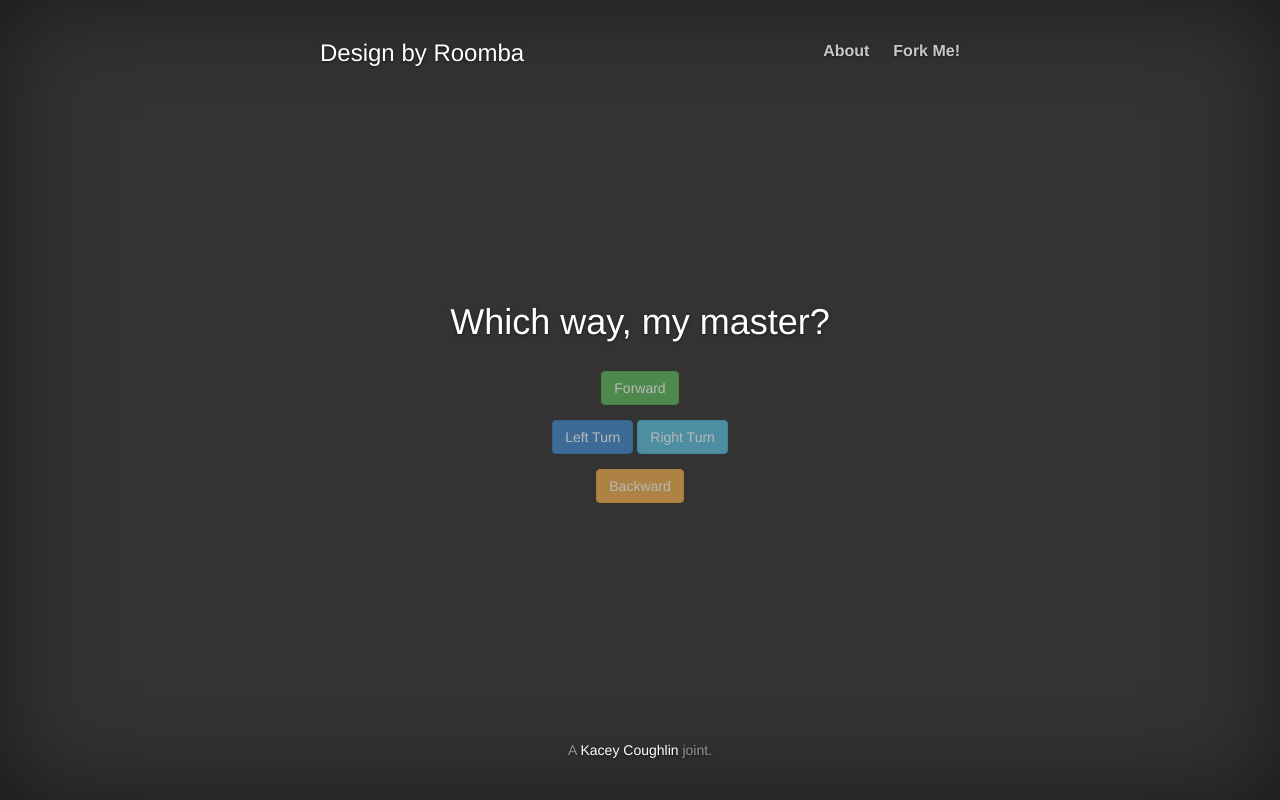
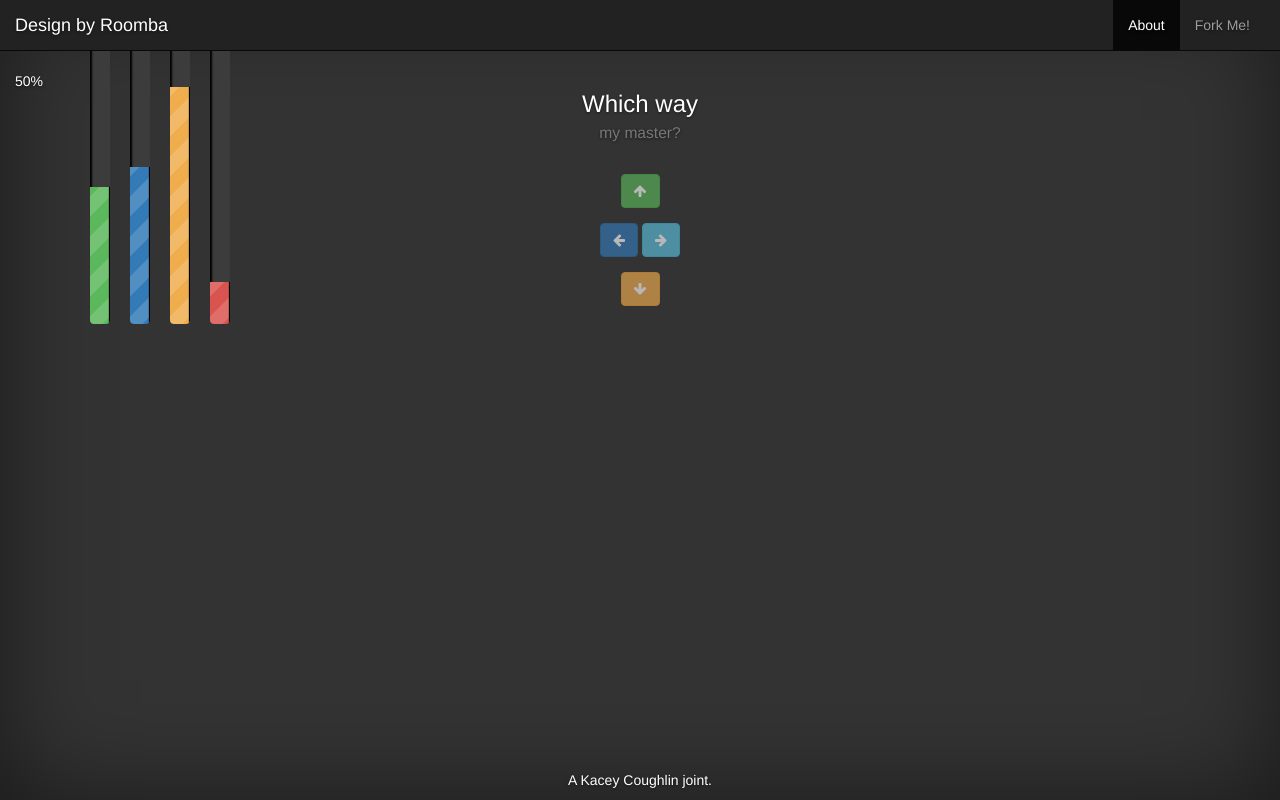
Before and after one commit to Kaceykaso/design_by_roomba, a PHP site: page / in a window 1280 px wide. Run offline with PHP 8.4, Linux system fonts and the light colour scheme; some libraries are stand-ins or nearby versions.

```diff
--- a/css/custom.css
+++ b/css/custom.css
@@ -36,126 +36,27 @@ body {
   box-shadow: inset 0 0 100px rgba(0,0,0,.5);
 }
 
-/* Extra markup and styles for table-esque vertical and horizontal centering */
-.site-wrapper {
-  display: table;
-  width: 100%;
-  height: 100%; /* For at least Firefox */
-  min-height: 100%;
-}
-.site-wrapper-inner {
-  display: table-cell;
-  vertical-align: top;
-}
-.cover-container {
-  margin-right: auto;
-  margin-left: auto;
-}
-
-/* Padding for spacing */
-.inner {
-  padding: 30px;
-}
-
 
 /*
- * Header
+ * Graph
  */
-.masthead-brand {
-  margin-top: 10px;
-  margin-bottom: 10px;
+.graph-labels {
+	float: left;
 }
-
-.masthead-nav > li {
-  display: inline-block;
+.graph-container {
+	clear: left;
+	margin-top: 3em;
+	padding-left: 0.25em;
+	transform: rotate(-90deg);
+	-webkit-transform: rotate(-90deg);
+	-moz-transform: rotate(-90deg);
+	-o-transform: rotate(-90deg);
+	-ms-transform: rotate(-90deg);
 }
-.masthead-nav > li + li {
-  margin-left: 20px;
+.progress {
+	background: #3c3c3c;
+	box-shadow: inset 2px 2px 2px black;
 }
-.masthead-nav > li > a {
-  padding-right: 0;
-  padding-left: 0;
-  font-size: 16px;
-  font-weight: bold;
-  color: #fff; /* IE8 proofing */
-  color: rgba(255,255,255,.75);
-  border-bottom: 2px solid transparent;
+.progress-bar {
+	border-bottom: 1px solid black;
 }
-.masthead-nav > li > a:hover,
-.masthead-nav > li > a:focus {
-  background-color: transparent;
-  border-bottom-color: rgba(255,255,255,.25);
-}
-.masthead-nav > .active > a,
-.masthead-nav > .active > a:hover,
-.masthead-nav > .active > a:focus {
-  color: #fff;
-  border-bottom-color: #fff;
-}
-
-@media (min-width: 768px) {
-  .masthead-brand {
-    float: left;
-  }
-  .masthead-nav {
-    float: right;
-  }
-}
-
-
-/*
- * Cover
- */
-
-.cover {
-  padding: 0 20px;
-}
-.cover .btn-lg {
-  padding: 10px 20px;
-  font-weight: bold;
-}
-
-
-/*
- * Footer
- */
-
-.mastfoot {
-  color: #999; /* IE8 proofing */
-  color: rgba(255,255,255,.5);
-}
-
-
-/*
- * Affix and center
- */
-
-@media (min-width: 768px) {
-  /* Pull out the header and footer */
-  .masthead {
-    position: fixed;
-    top: 0;
-  }
-  .mastfoot {
-    position: fixed;
-    bottom: 0;
-  }
-  /* Start the vertical centering */
-  .site-wrapper-inner {
-    vertical-align: middle;
-  }
-  /* Handle the widths */
-  .masthead,
-  .mastfoot,
-  .cover-container {
-    width: 100%; /* Must be percentage or pixels for horizontal alignment */
-  }
-}
-
-@media (min-width: 992px) {
-  .masthead,
-  .mastfoot,
-  .cover-container {
-    width: 700px;
-  }
-}
--- a/index.html
+++ b/index.html
@@ -12,7 +12,8 @@
     <title>Design by Roomba</title>
 
     <!-- Bootstrap core CSS -->
-    <link href="css/bootstrap.min.css" rel="stylesheet">
+    <link href="https://netdna.bootstrapcdn.com/bootstrap/3.1.0/css/bootstrap.css" rel="stylesheet">
+    <link href="https://cdnjs.cloudflare.com/ajax/libs/font-awesome/4.0.3/css/font-awesome.min.css" rel="stylesheet">
 
     <!-- Custom styles for this template -->
     <link href="css/custom.css" rel="stylesheet">
@@ -26,53 +27,102 @@
 
   <body>
 
-    <div class="site-wrapper">
+		<nav class="navbar navbar-default navbar-static-top navbar-inverse" role="navigation">
+			<div class="container-fluid">
+				<!-- Mobile display -->
+			    <div class="navbar-header">
+			      <button type="button" class="navbar-toggle" data-toggle="collapse">
+			        <span class="sr-only">Toggle navigation</span>
+			        <span class="icon-bar"></span>
+			        <span class="icon-bar"></span>
+			        <span class="icon-bar"></span>
+			      </button>
+			      <a class="navbar-brand" href="index.html">Design by Roomba</a>
+			    </div>
+			    <!-- Everything else -->
+			    <div class="collapse navbar-collapse">
+			      <ul class="nav navbar-nav pull-right">
+			        <li class="active"><a href="about.html">About</a></li>
+			        <li><a href="https://github.com/Kaceykaso/design_by_roomba/tree/gh-pages">Fork Me!</a></li>
+			        <!--<li class="dropdown">
+			          <a href="#" class="dropdown-toggle" data-toggle="dropdown">Dropdown <b class="caret"></b></a>
+			          <ul class="dropdown-menu">
+			            <li><a href="#">Action</a></li>
+			            <li><a href="#">Another action</a></li>
+			            <li><a href="#">Something else here</a></li>
+			            <li class="divider"></li>
+			            <li><a href="#">Separated link</a></li>
+			            <li class="divider"></li>
+			            <li><a href="#">One more separated link</a></li>
+			          </ul>
+			        </li>-->
+			      </ul>
 
-      <div class="site-wrapper-inner">
+			    </div><!-- end .collapse -->
+			</div><!-- end .container -->
+		</nav>
 
-        <div class="cover-container">
+		<div class="container-fluid">
+          <div class="row">
 
-          <div class="masthead clearfix">
-            <div class="inner">
-              <h3 class="masthead-brand"><a href="index.html">Design by Roomba</a></h3>
-              <ul class="nav masthead-nav">
-                <li><a href="about.html">About</a></li>
-                <li><a href="https://github.com/Kaceykaso/design_by_roomba/tree/gh-pages">Fork Me!</a></li>
-              </ul>
+          	<div class="col-xs-8 col-sm-3 col-md-3">
+          		<div class="graph-labels">
+          		50%
           		</div>
-          </div><!-- end .masthead -->
+	          	<div class="graph-container">
+	          		<!-- Right -->
+	          		<div class="progress progress-striped active">
+	          			<div class="progress-bar progress-bar-success" role="progressbar" aria-valuenow="48" aria-valuemin="0" aria-valuemax="100" style="width: 48%;">
+	          				<span class="sr-only">48%</span>
+	          			</div>
+	          		</div>
+	          		<!-- Up -->
+	          		<div class="progress progress-striped active">
+	          			<div class="progress-bar" role="progressbar" aria-valuenow="55" aria-valuemin="0" aria-valuemax="100" style="width: 55%;">
+	          				<span class="sr-only">55%</span>
+	          			</div>
+	          		</div>
+	          		<!-- Down -->
+	          		<div class="progress progress-striped active">
+	          			<div class="progress-bar progress-bar-warning" role="progressbar" aria-valuenow="83" aria-valuemin="0" aria-valuemax="100" style="width: 83%;">
+	          				<span class="sr-only">83%</span>
+	          			</div>
+	          		</div>
+	          		<!-- Left -->
+	          		<div class="progress progress-striped active">
+	          			<div class="progress-bar progress-bar-danger" role="progressbar" aria-valuenow="15" aria-valuemin="0" aria-valuemax="100" style="width: 15%;">
+	          				<span class="sr-only">15%</span>
+	          			</div>
+	          		</div>
+	          	</div><!-- end .graph-container -->
+          	</div><!-- end .col -->
 
-          <div class="inner cover">
-            <h1 class="cover-heading">Which way, my master?</h1>
-            <!--<p class="lead">
-              <a href="#" class="btn btn-lg btn-default">Learn more</a>
-            </p>-->
+	          <div class="col-xs-8 col-sm-9 col-md-6">
+	            <h3 class="heading">Which way<br><small>my master?</small></h3>
 	            <br>
 	            <form role="form" action="">
 	            	<div class="form-group">
-            		<button type="submit" name="btnForward" class="btn btn-success" value="forward" disabled>Forward</button>
+	            		<button type="submit" name="btnForward" class="btn btn-success" value="forward" disabled><i class="fa fa-arrow-up"></i></button>
 	            	</div>
 	            	<div class="form-group">
-            		<button type="submit" name="btnLeft" class="btn btn-primary" value="left" disabled>Left Turn</button>
-            		<button type="submit" name="btnRight" class="btn btn-info" value="right" disabled>Right Turn</button>
+	            		<button type="submit" name="btnLeft" class="btn btn-primary" value="left" disabled><i class="fa fa-arrow-left"></i></button>
+	            		<button type="submit" name="btnRight" class="btn btn-info" value="right" disabled><i class="fa fa-arrow-right"></i></button>
 	            	</div>
 	            	<div class="form-group">
-            		<button type="submit" name="btnBackward" class="btn btn-warning" value="backward" disabled>Backward</button>
+	            		<button type="submit" name="btnBackward" class="btn btn-warning" value="backward" disabled><i class="fa fa-arrow-down"></i></button>
 	            	</div>
 	            </form>
-          </div><!-- end .inner .cover -->
+	          </div><!-- end .col -->
 
-          <div class="mastfoot">
-            <div class="inner">
+	          <div class="col-xs-8 col-sm-8 col-md-3"></div>
+
+          </div><!-- end .row -->
+
+          <footer class="navbar-fixed-bottom">
               <p>A <a href="http://www.kaceycoughlin.com/">Kacey Coughlin</a> joint.</p>
-            </div>
-          </div><!-- end .mastfoot -->
+          </footer>
 
-        </div><!-- end .cover-container -->
-
-      </div><!-- end .site-wrapper-inner -->
-
-    </div> <!-- end .site-wrapper -->
+    </div> <!-- end .container -->
 
     <!-- Bootstrap core JavaScript
     ================================================== -->
```
Also changed, not shown: blog/2014/april/connection.png (added), blog/2014/april/create_serial_pinout.png (added), blog/2014/april/rpi_gpio_pin_out.png (added), blog/2014/april/soldering1.png (added), blog/2014/april/soldering2.png (added), blog/2014/april/soldering3.png (added), blog/2014/april/soldering4.png (added), 3 other files. Lines whose indentation alone changed are shown as unchanged.
